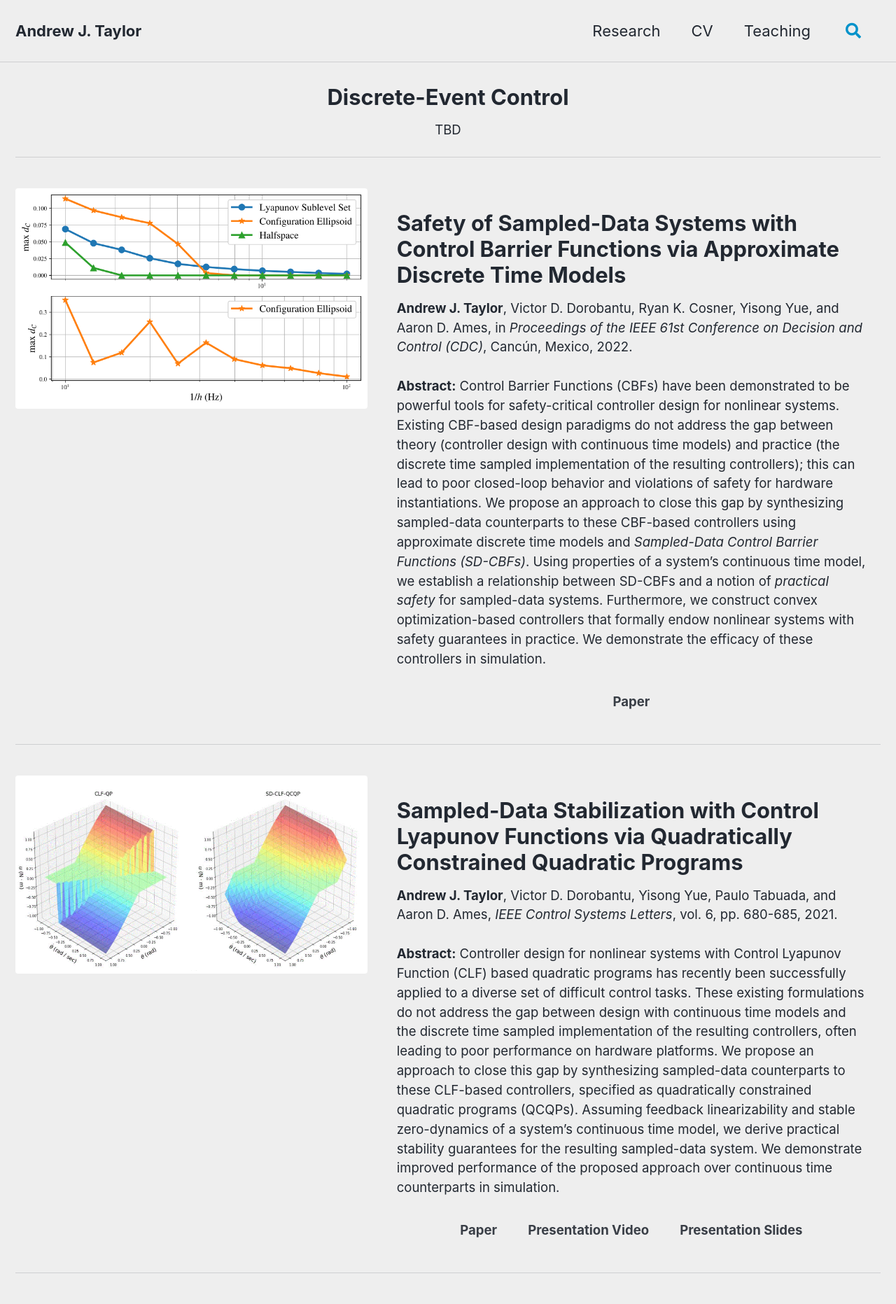
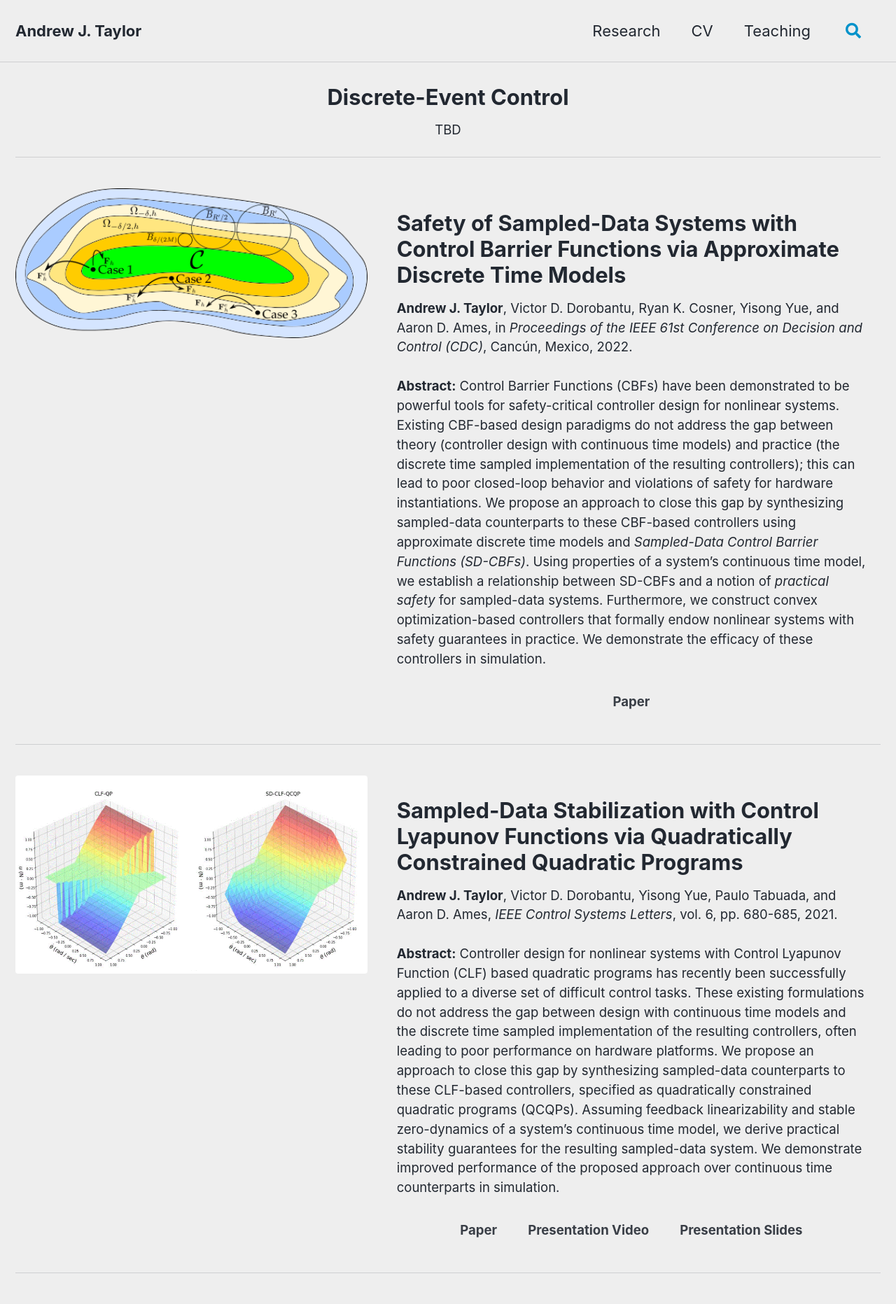
Before and after one commit to andrewjamestaylor/andrewjamestaylor.github.io, a Jekyll site: the page built from _pages/research_projects/discrete_event_control.md, in a window 1280 px wide. Shown: the top 1863 px of the page at 70% size. Built offline with Jekyll 4.4.1, drawn with Linux system fonts in a browser that asks for light colours; cached includes are drawn as plain includes.

Commit message:
solving stupid lfs issue

```diff
--- a/_pages/research_projects/discrete_event_control.md
+++ b/_pages/research_projects/discrete_event_control.md
@@ -30,7 +30,7 @@ feature_row_2:
     btn_label3: "Presentation Slides"
 
 feature_row_3:
-  - image_path: assets/paper_materials/taylor2022safety_of_sampled_data_systems_with_control_barrier_functions_via_approximate_discrete_time_models/all_pendulum_tests.png
+  - image_path: assets/paper_materials/taylor2022safety_of_sampled_data_systems_with_control_barrier_functions_via_approximate_discrete_time_models/ProofFigure.png
     title: "Safety of Sampled-Data Systems with Control Barrier Functions via Approximate Discrete Time Models"
     excerpt: <b> Andrew J. Taylor</b>, Victor D. Dorobantu, Ryan K. Cosner, Yisong Yue, and Aaron D. Ames, in <i>Proceedings of the IEEE 61st Conference on Decision and Control (CDC)</i>, Cancún, Mexico, 2022. <br> <br> <b>Abstract:</b> Control Barrier Functions (CBFs) have been demonstrated to be powerful tools for safety-critical controller design for nonlinear systems. Existing CBF-based design paradigms do not address the gap between theory (controller design with continuous time models) and practice (the discrete time sampled implementation of the resulting controllers); this can lead to poor closed-loop behavior and violations of safety for hardware instantiations.  We propose an approach to close this gap by synthesizing sampled-data counterparts to these CBF-based controllers using approximate discrete time models and <i>Sampled-Data Control Barrier Functions (SD-CBFs)</i>. Using properties of a system's continuous time model, we establish a relationship between SD-CBFs and a notion of <i>practical safety</i> for sampled-data systems. Furthermore, we construct convex optimization-based controllers that formally endow nonlinear systems with safety guarantees in practice. We demonstrate the efficacy of these controllers in simulation.
     url: "assets/paper_materials/taylor2022safety_of_sampled_data_systems_with_control_barrier_functions_via_approximate_discrete_time_models/paper.pdf"
```
